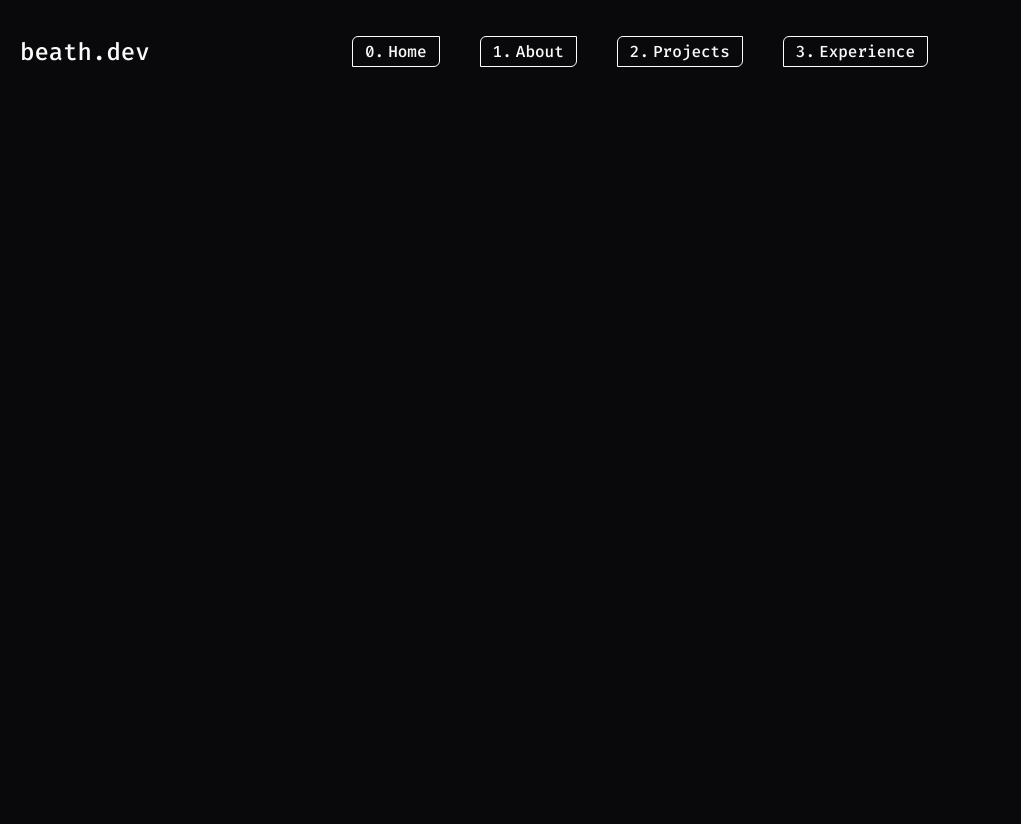
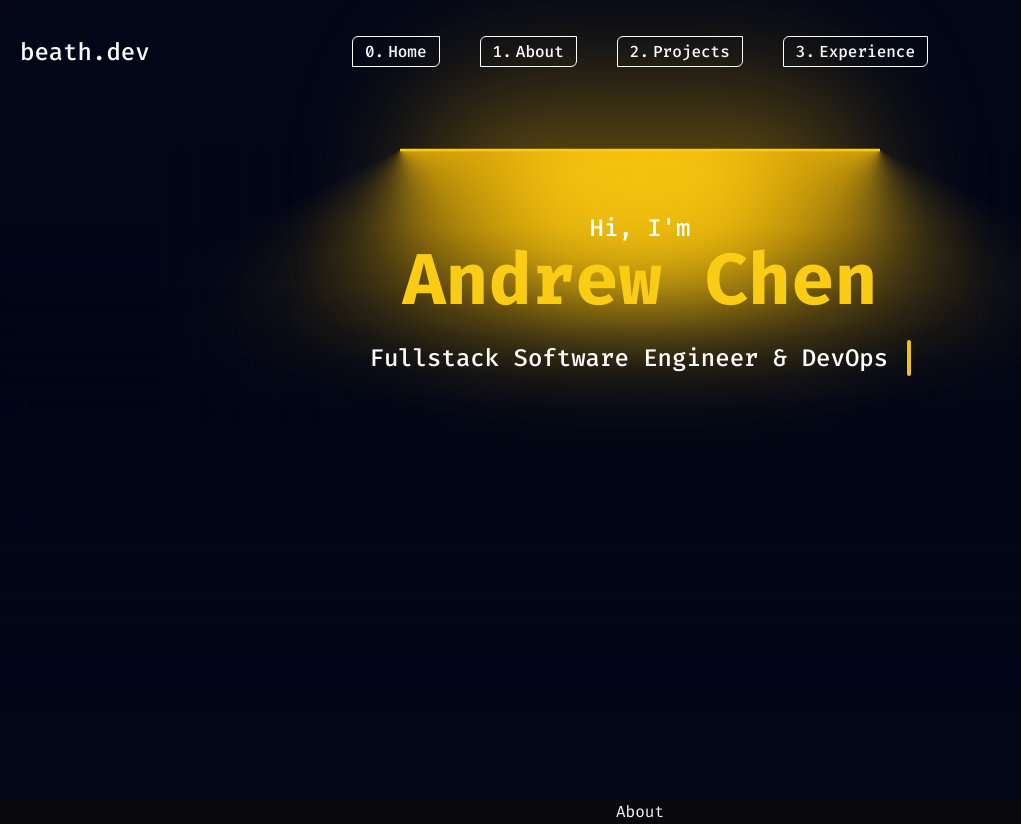
Before and after one commit to Beatheru/personal-website, a Next.js app: page / in a window 1280 px wide. Shown: the whole page, without its empty margins (0-1021 px from the left). Before the commit the page ends 800 px from the top, so only its background shows below. Built offline with nearby package versions, Linux system fonts and the light colour scheme.

Commit message:
Add hero section

```diff
--- a/app/page.tsx
+++ b/app/page.tsx
@@ -1,5 +1,11 @@
+import About from "@/components/About";
+import Hero from "@/components/Hero";
+
 export default function Home() {
   return (
-    <main className="flex min-h-screen items-center justify-center"></main>
+    <main className="">
+      <Hero />
+      <About />
+    </main>
   );
 }
--- /dev/null
+++ b/components/About.tsx
@@ -0,0 +1,7 @@
+import Section from "./Section";
+
+const About = () => {
+  return <Section id="about">About</Section>;
+};
+
+export default About;
--- /dev/null
+++ b/components/Hero.tsx
@@ -0,0 +1,56 @@
+"use client";
+
+import Section from "@/components/Section";
+import { LampContainer } from "@/components/ui/lamp";
+import { TypewriterEffectSmooth } from "@/components/ui/typewriter-effect";
+import { motion } from "framer-motion";
+
+const words = [
+  {
+    text: "Fullstack"
+  },
+  {
+    text: "Software"
+  },
+  {
+    text: "Engineer"
+  },
+  {
+    text: "&"
+  },
+  {
+    text: "DevOps"
+  }
+];
+
+const Hero = () => {
+  return (
+    <Section id="hero" className="z-0">
+      <LampContainer>
+        <motion.h1
+          initial={{ opacity: 0.5, y: 100 }}
+          whileInView={{ opacity: 1, y: 0 }}
+          transition={{
+            delay: 0.3,
+            duration: 0.8,
+            ease: "easeInOut"
+          }}
+          className="py-4 text-center font-medium text-white"
+        >
+          <div className="text-base sm:text-lg md:text-xl lg:text-2xl">
+            Hi, I&apos;m
+          </div>
+          <div className="text-4xl font-bold text-yellow-400 sm:text-5xl md:text-6xl lg:text-7xl">
+            Andrew Chen
+          </div>
+          <TypewriterEffectSmooth
+            words={words}
+            className="text-normal sm:text-lg md:text-xl lg:text-2xl"
+          />
+        </motion.h1>
+      </LampContainer>
+    </Section>
+  );
+};
+
+export default Hero;
--- a/components/Nav.tsx
+++ b/components/Nav.tsx
@@ -12,7 +12,7 @@ const Nav = () => {
   return (
     <div>
       <FloatingNav navItems={navigation} />
-      <nav className="absolute top-10 flex w-full items-center justify-between">
+      <nav className="absolute top-10 z-10 flex w-full items-center justify-between">
         <a
           href="#hero"
           className="absolute left-5 text-2xl font-medium hover:text-yellow-400"
--- /dev/null
+++ b/components/Section.tsx
@@ -0,0 +1,19 @@
+import { cn } from "@/lib/utils";
+
+interface Props {
+  children: React.ReactNode;
+  className?: string;
+  id: string;
+}
+const Section = ({ children, className, id }: Props) => {
+  return (
+    <div
+      id={id}
+      className={cn("flex w-full items-center justify-center", className)}
+    >
+      {children}
+    </div>
+  );
+};
+
+export default Section;
--- /dev/null
+++ b/components/ui/lamp.tsx
@@ -0,0 +1,85 @@
+"use client";
+import React from "react";
+import { motion } from "framer-motion";
+import { cn } from "@/lib/utils";
+
+export const LampContainer = ({
+  children,
+  className
+}: {
+  children: React.ReactNode;
+  className?: string;
+}) => {
+  return (
+    <div
+      className={cn(
+        "relative z-0 flex min-h-screen w-full flex-col items-center justify-center overflow-hidden rounded-md bg-slate-950",
+        className
+      )}
+    >
+      <div className="relative isolate z-0 flex w-full flex-1 scale-y-125 items-center justify-center">
+        <motion.div
+          initial={{ opacity: 0.5, width: "15rem" }}
+          whileInView={{ opacity: 1, width: "30rem" }}
+          transition={{
+            delay: 0.3,
+            duration: 0.8,
+            ease: "easeInOut"
+          }}
+          style={{
+            backgroundImage: `conic-gradient(var(--conic-position), var(--tw-gradient-stops))`
+          }}
+          className="bg-gradient-conic absolute inset-auto right-1/2 h-56 w-[30rem] overflow-visible from-yellow-500 via-transparent to-transparent text-white [--conic-position:from_70deg_at_center_top]"
+        >
+          <div className="absolute bottom-0 left-0 z-20 h-40 w-[100%] bg-slate-950 [mask-image:linear-gradient(to_top,white,transparent)]" />
+          <div className="absolute bottom-0 left-0 z-20 h-[100%] w-40 bg-slate-950 [mask-image:linear-gradient(to_right,white,transparent)]" />
+        </motion.div>
+        <motion.div
+          initial={{ opacity: 0.5, width: "15rem" }}
+          whileInView={{ opacity: 1, width: "30rem" }}
+          transition={{
+            delay: 0.3,
+            duration: 0.8,
+            ease: "easeInOut"
+          }}
+          style={{
+            backgroundImage: `conic-gradient(var(--conic-position), var(--tw-gradient-stops))`
+          }}
+          className="bg-gradient-conic absolute inset-auto left-1/2 h-56 w-[30rem] from-transparent via-transparent to-yellow-500 text-white [--conic-position:from_290deg_at_center_top]"
+        >
+          <div className="absolute bottom-0 right-0 z-20 h-[100%] w-40 bg-slate-950 [mask-image:linear-gradient(to_left,white,transparent)]" />
+          <div className="absolute bottom-0 right-0 z-20 h-40 w-[100%] bg-slate-950 [mask-image:linear-gradient(to_top,white,transparent)]" />
+        </motion.div>
+        <div className="absolute top-1/2 h-48 w-full translate-y-12 scale-x-150 bg-slate-950 blur-2xl"></div>
+        <div className="absolute top-1/2 z-50 h-48 w-full bg-transparent opacity-10 backdrop-blur-md"></div>
+        <div className="absolute inset-auto z-50 h-36 w-[28rem] -translate-y-1/2 rounded-full bg-yellow-500 opacity-50 blur-3xl"></div>
+        <motion.div
+          initial={{ width: "8rem" }}
+          whileInView={{ width: "16rem" }}
+          transition={{
+            delay: 0.3,
+            duration: 0.8,
+            ease: "easeInOut"
+          }}
+          className="absolute inset-auto z-30 h-36 w-64 -translate-y-[6rem] rounded-full bg-yellow-400 blur-2xl"
+        ></motion.div>
+        <motion.div
+          initial={{ width: "15rem" }}
+          whileInView={{ width: "30rem" }}
+          transition={{
+            delay: 0.3,
+            duration: 0.8,
+            ease: "easeInOut"
+          }}
+          className="absolute inset-auto z-50 h-0.5 w-[30rem] -translate-y-[7rem] bg-yellow-400"
+        ></motion.div>
+
+        <div className="absolute inset-auto z-40 h-44 w-full -translate-y-[12.5rem] bg-slate-950"></div>
+      </div>
+
+      <div className="relative z-50 flex -translate-y-96 flex-col items-center">
+        {children}
+      </div>
+    </div>
+  );
+};
--- /dev/null
+++ b/components/ui/typewriter-effect.tsx
@@ -0,0 +1,88 @@
+"use client";
+
+import { cn } from "@/lib/utils";
+import { motion } from "framer-motion";
+
+export const TypewriterEffectSmooth = ({
+  words,
+  className,
+  cursorClassName
+}: {
+  words: {
+    text: string;
+    className?: string;
+  }[];
+  className?: string;
+  cursorClassName?: string;
+}) => {
+  // split text inside of words into array of characters
+  const wordsArray = words.map((word) => {
+    return {
+      ...word,
+      text: word.text.split("")
+    };
+  });
+  const renderWords = () => {
+    return (
+      <div>
+        {wordsArray.map((word, idx) => {
+          return (
+            <div key={`word-${idx}`} className="inline-block">
+              {word.text.map((char, index) => (
+                <span key={`char-${index}`} className={word.className}>
+                  {char}
+                </span>
+              ))}
+              &nbsp;
+            </div>
+          );
+        })}
+      </div>
+    );
+  };
+
+  return (
+    <div className={cn("my-6 flex items-center space-x-1", className)}>
+      <motion.div
+        className="overflow-hidden"
+        initial={{
+          width: "0%"
+        }}
+        whileInView={{
+          width: "fit-content"
+        }}
+        transition={{
+          duration: 2,
+          ease: "linear",
+          delay: 1
+        }}
+      >
+        <div
+          style={{
+            whiteSpace: "nowrap"
+          }}
+        >
+          {renderWords()}
+        </div>
+      </motion.div>
+      <motion.span
+        initial={{
+          opacity: 0
+        }}
+        animate={{
+          opacity: 1
+        }}
+        transition={{
+          duration: 0.8,
+
+          repeat: Infinity,
+          repeatType: "reverse"
+        }}
+        className={cn(
+          "block h-6 w-[4px] rounded-sm bg-yellow-400 sm:h-7 md:h-8 lg:h-9",
+          cursorClassName
+        )}
+      ></motion.span>
+    </div>
+  );
+};
```
